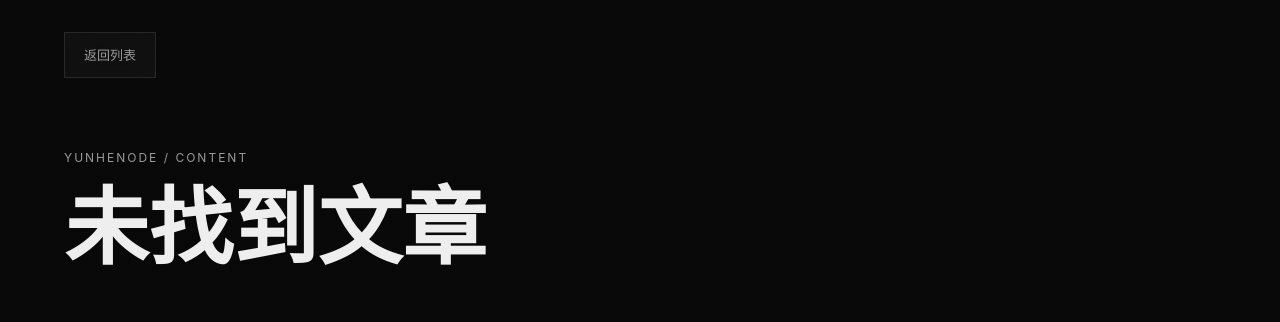
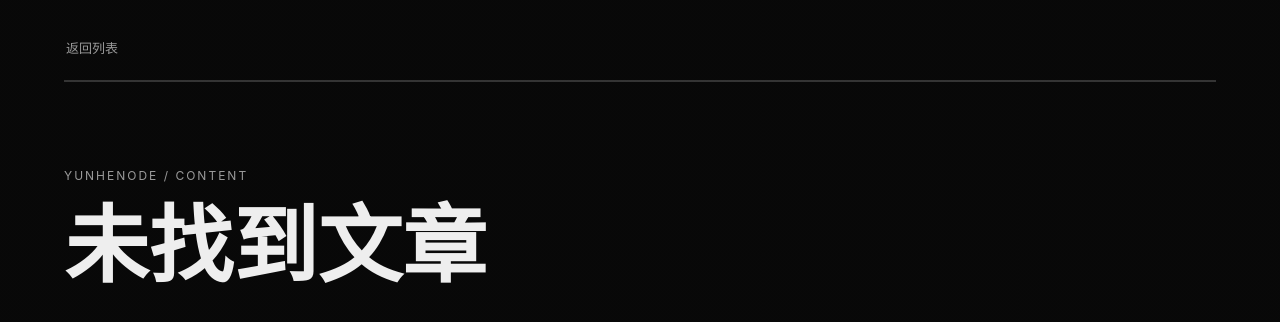
Before and after one commit to Y-0-NODE/YUNHENODE.github.io, a website: page content.html in a window 1280 px wide. Drawn offline with Linux system fonts and the light colour scheme.

Commit message:
Update content.html

```diff
--- a/content.html
+++ b/content.html
@@ -57,16 +57,14 @@ a{
   display:flex;
   align-items:center;
   justify-content:flex-start;
-  gap:8px;
+  gap:18px;
   flex-wrap:wrap;
-  width:fit-content;
+  width:100%;
   max-width:100%;
-  min-height:44px;
-  margin-bottom:72px;
-  padding:6px;
-  border:1px solid rgba(255,255,255,0.1);
-  background:rgba(255,255,255,0.035);
-  backdrop-filter:blur(16px);
+  min-height:48px;
+  margin-bottom:86px;
+  padding:0 0 14px;
+  border-bottom:2px solid rgba(255,255,255,0.18);
   color:var(--muted);
 }
 
@@ -74,9 +72,9 @@ a{
   display:inline-flex;
   align-items:center;
   justify-content:center;
-  min-height:32px;
-  border:1px solid transparent;
-  padding:0 12px;
+  min-height:34px;
+  border-bottom:2px solid transparent;
+  padding:0 2px;
   font-size:13px;
   line-height:1;
   white-space:nowrap;
@@ -84,8 +82,7 @@ a{
 
 .article-tools a:hover{
   color:var(--text);
-  border-color:rgba(255,255,255,0.18);
-  background:rgba(255,255,255,0.06);
+  border-bottom-color:var(--text);
 }
 
 .kicker{
```
